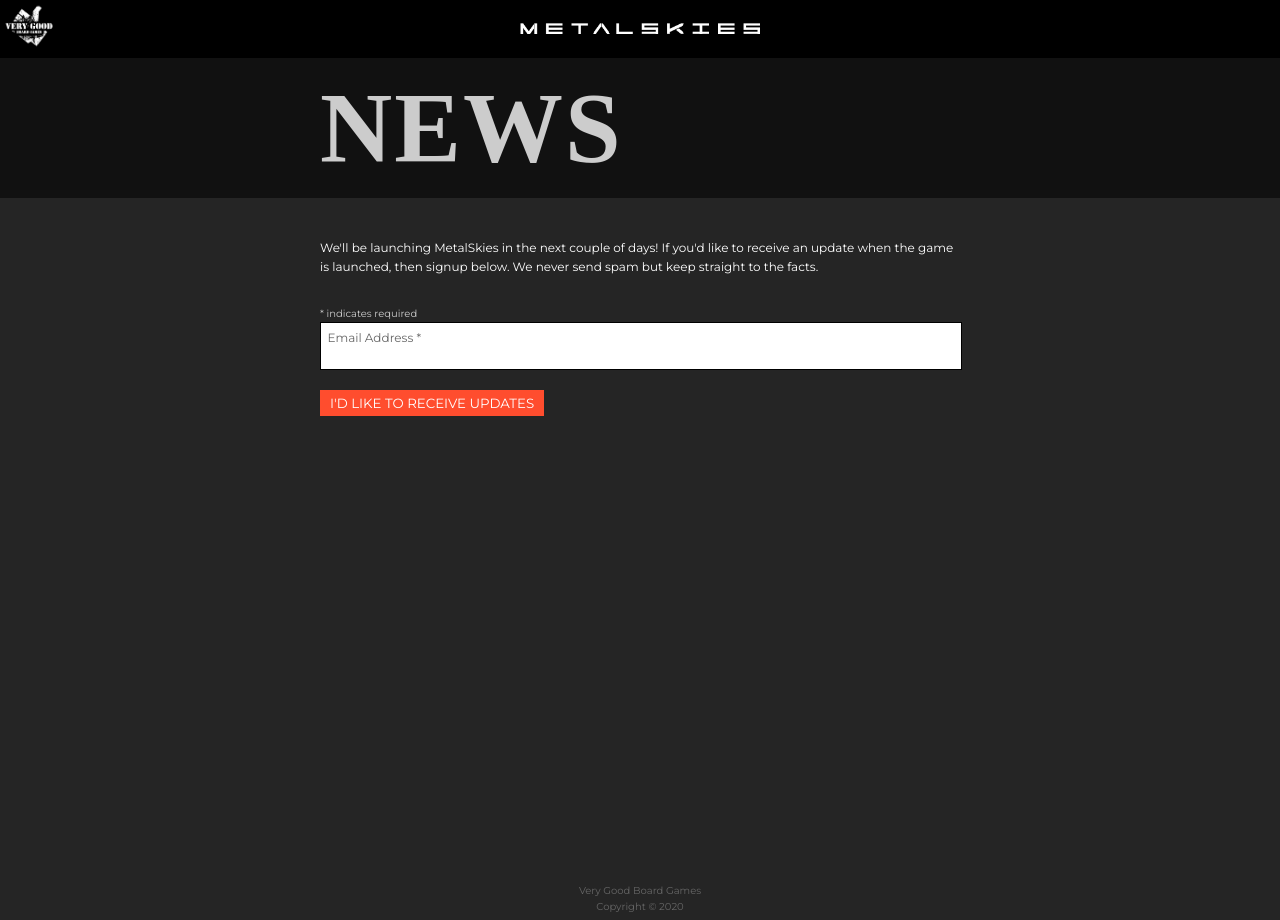
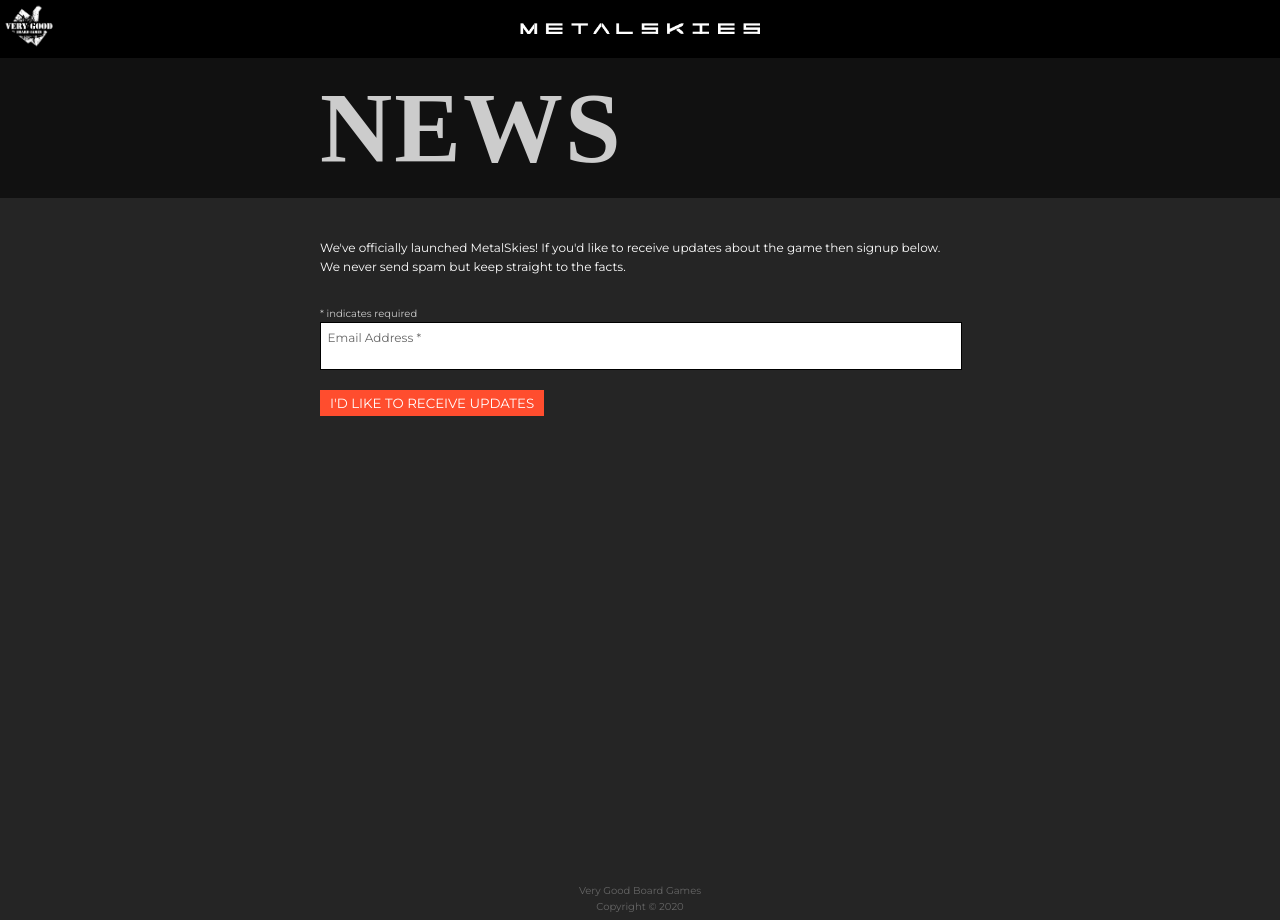
Before and after one commit to mdegoes/vgbg, a Jekyll site: the page built from news.md, in a window 1280 px wide. Built offline with Jekyll 4.4.1, drawn with Linux system fonts in a browser that asks for light colours; some web fonts are replaced.

Commit message:
News Update

```diff
--- a/news.md
+++ b/news.md
@@ -4,7 +4,7 @@ title: News
 permalink: /news/
 ---
 
-<p>We'll be launching MetalSkies in the next couple of days! If you'd like to receive an update when the game is launched, then signup below. We never send spam but keep straight to the facts.</p>
+<p>We've officially launched MetalSkies! If you'd like to receive updates about the game then signup below. We never send spam but keep straight to the facts.</p>
 <div class="full-form">
 	{%- include mailchimp-signup.html -%}
 </div>
```
